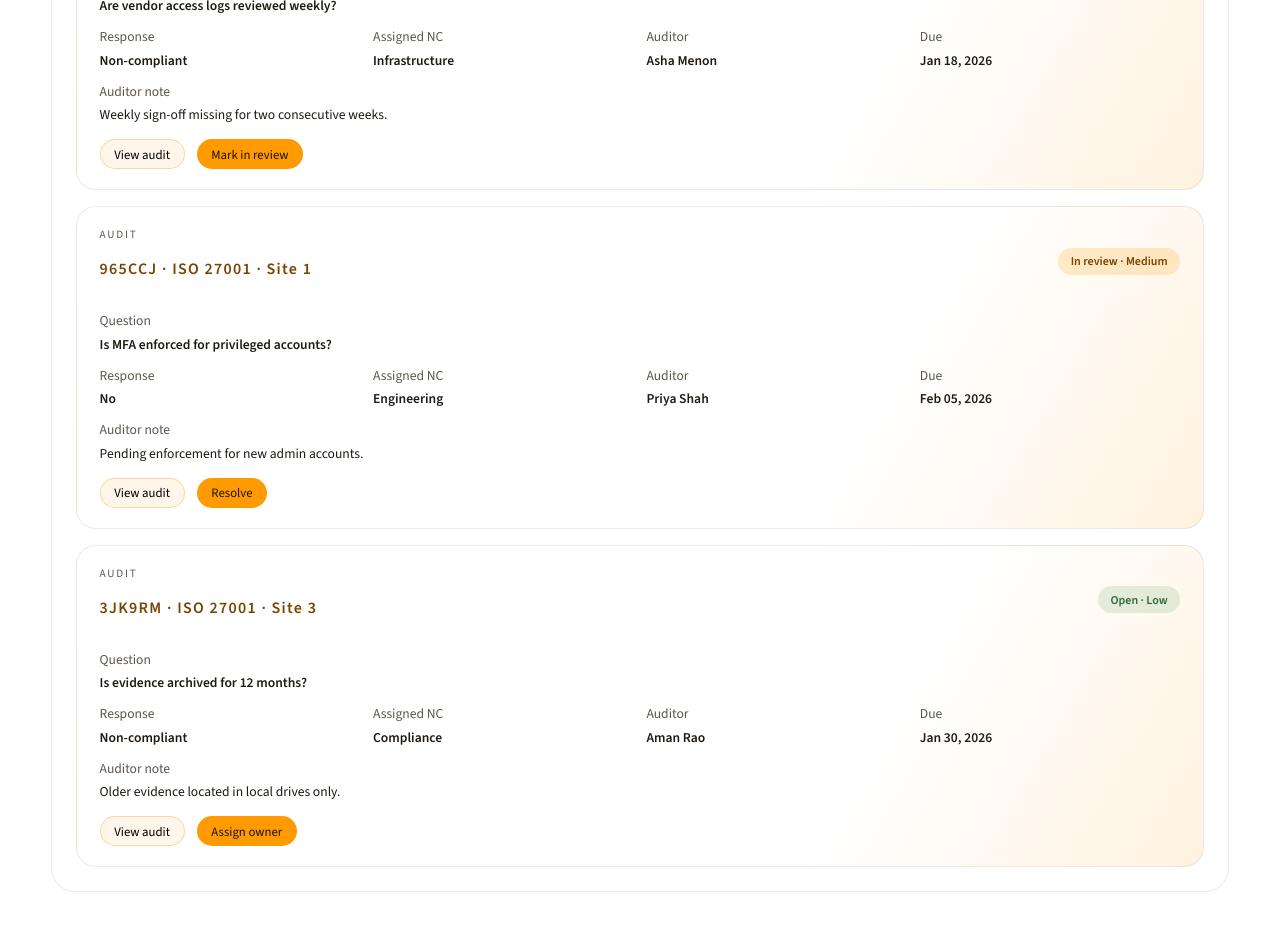
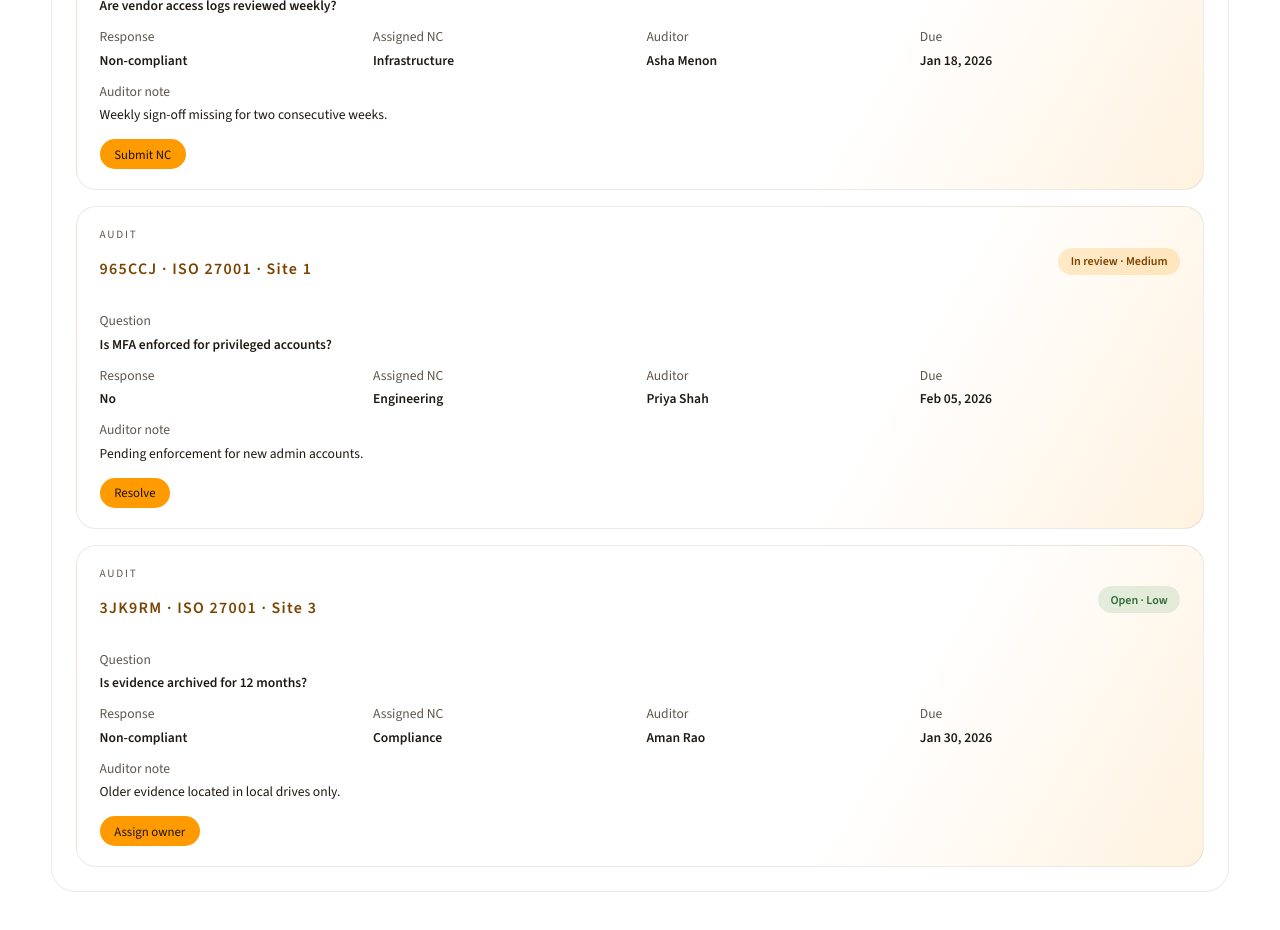
Before and after one commit to Vigameq/audir-classic, an Angular app: page /nc-management in a window 1280 px wide. Shown: the part 640-1570 px from the top of the page. Built offline with nearby package versions, Linux system fonts and the light colour scheme.

Commit message:
Update NC management actions

```diff
--- a/src/app/pages/nc-management/nc-management.html
+++ b/src/app/pages/nc-management/nc-management.html
@@ -81,8 +81,7 @@
           </div>
         </div>
         <div class="nc-actions">
-          <button class="ghost small">View audit</button>
-          <button class="primary small">Mark in review</button>
+          <button class="primary small">Submit NC</button>
         </div>
       </article>
 
@@ -123,7 +122,6 @@
           </div>
         </div>
         <div class="nc-actions">
-          <button class="ghost small">View audit</button>
           <button class="primary small">Resolve</button>
         </div>
       </article>
@@ -165,7 +163,6 @@
           </div>
         </div>
         <div class="nc-actions">
-          <button class="ghost small">View audit</button>
           <button class="primary small">Assign owner</button>
         </div>
       </article>
```
